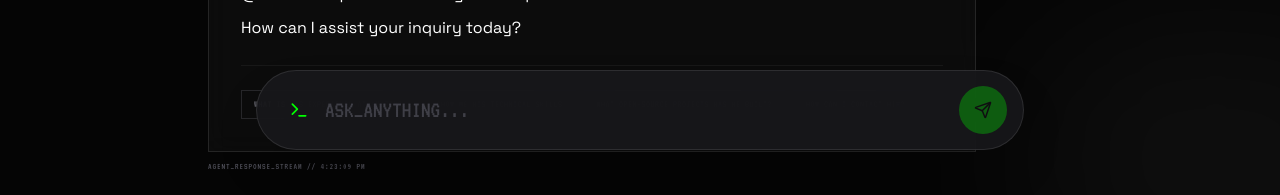
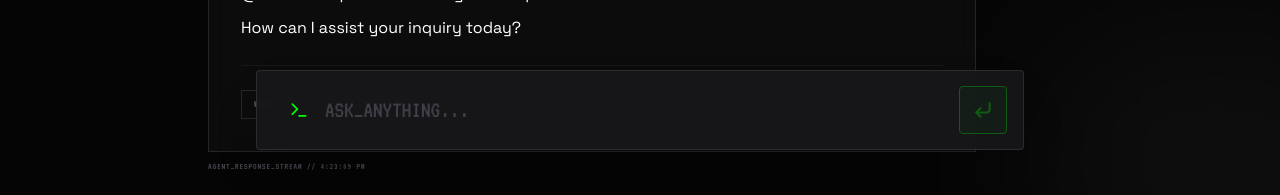
Before and after one commit to M0xoo/AiCareer, a React (Vite) app: page / in a window 1280 px wide. Shown: the part 602-797 px from the top of the page. Built offline with nearby package versions, Linux system fonts and the light colour scheme; no server answers.

Commit message:
Update ChatInput.tsx

```diff
--- a/src/components/Chat/ChatInput.tsx
+++ b/src/components/Chat/ChatInput.tsx
@@ -1,5 +1,5 @@
 import React, { useState } from 'react';
-import { Send, Terminal } from 'lucide-react';
+import { CornerDownLeft, Terminal } from 'lucide-react';
 
 interface ChatInputProps {
   onSend: (input: string) => void;
@@ -19,7 +19,7 @@ export const ChatInput: React.FC<ChatInputProps> = ({ onSend, isLoading }) => {
     <footer className="fixed bottom-6 md:bottom-12 left-1/2 -translate-x-1/2 w-[92%] md:w-[90%] max-w-3xl z-20">
       <div className="relative group">
         <div className="absolute inset-0 bg-neon/20 blur-2xl opacity-0 group-focus-within:opacity-100 transition-opacity duration-500" />
-        <div className="relative flex items-center bg-zinc-900/90 backdrop-blur-xl border border-white/10 rounded-full pl-4 md:pl-8 pr-2 md:pr-4 shadow-2xl h-14 md:h-20">
+        <div className="relative flex items-center bg-zinc-900/90 backdrop-blur-xl border border-white/10 rounded-sm pl-4 md:pl-8 pr-2 md:pr-4 shadow-2xl h-14 md:h-20">
           <Terminal size={20} className="text-neon mr-3 md:mr-4 flex-shrink-0" />
           <input
             type="text"
@@ -32,9 +32,9 @@ export const ChatInput: React.FC<ChatInputProps> = ({ onSend, isLoading }) => {
           <button
             onClick={handleSubmit}
             disabled={!input.trim() || isLoading}
-            className="ml-2 md:ml-4 w-10 h-10 md:w-12 md:h-12 rounded-full bg-neon text-black flex items-center justify-center hover:scale-110 active:scale-90 transition-all disabled:opacity-30 flex-shrink-0"
+            className="ml-2 md:ml-4 w-10 h-10 md:w-12 md:h-12 rounded-sm bg-neon/10 border border-neon text-neon flex items-center justify-center hover:bg-neon hover:text-black hover:scale-105 active:scale-95 transition-all disabled:opacity-30 disabled:hover:bg-neon/10 disabled:hover:text-neon flex-shrink-0"
           >
-            <Send size={18} />
+            <CornerDownLeft size={20} strokeWidth={2.5} />
           </button>
         </div>
       </div>
```
